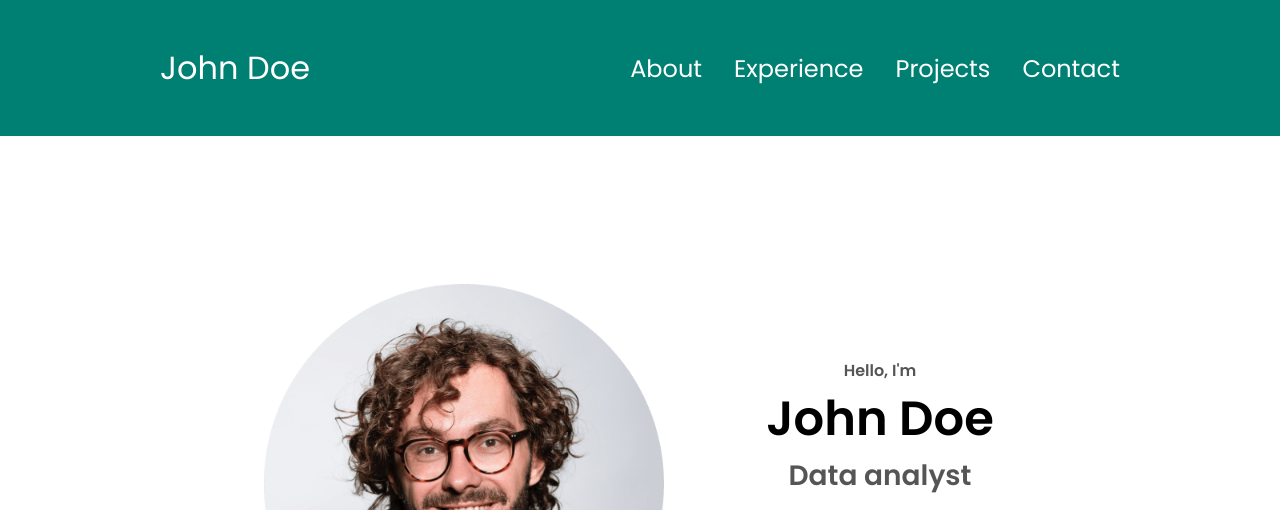
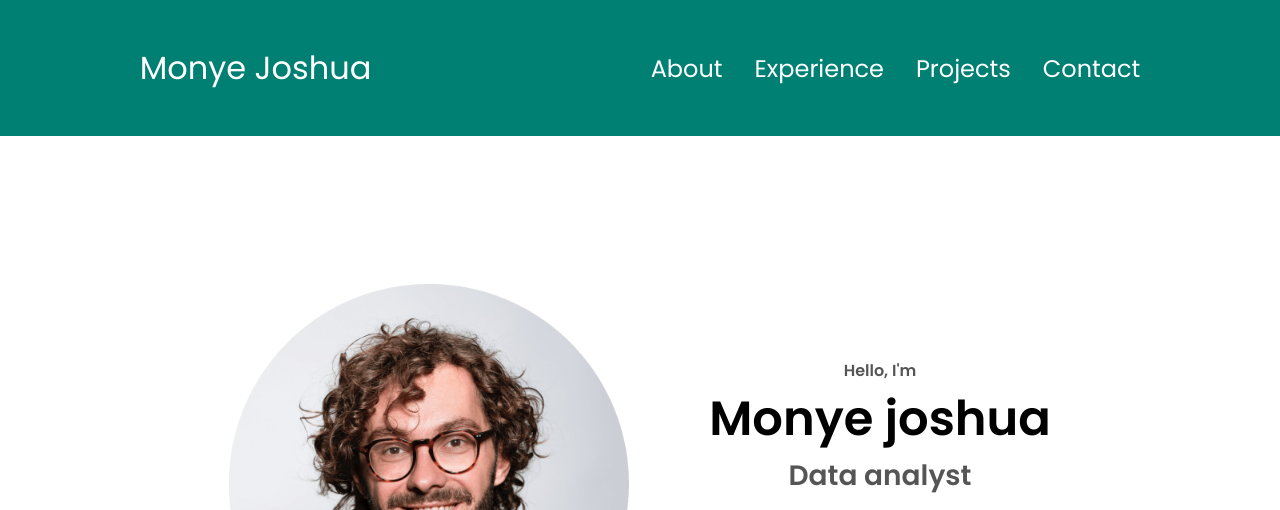
Before and after one commit to Deravvs/deravvs.github.io, a plain HTML site: page index.html in a window 1280 px wide. Shown: the top 510 px of the page. Drawn offline with Linux system fonts and the light colour scheme.

Commit message:
Update index.html

```diff
--- a/index.html
+++ b/index.html
@@ -10,7 +10,7 @@
   </head>
   <body>
     <nav id="desktop-nav">
-      <div class="logo">John Doe</div>
+      <div class="logo">Monye Joshua</div>
       <div>
         <ul class="nav-links">
           <li><a href="#about">About</a></li>
@@ -21,7 +21,7 @@
       </div>
     </nav>
     <nav id="hamburger-nav">
-      <div class="logo">John Doe</div>
+      <div class="logo">Monye Joshua</div>
       <div class="hamburger-menu">
         <div class="hamburger-icon" onclick="toggleMenu()">
           <span></span>
@@ -42,7 +42,7 @@
       </div>
       <div class="section__text">
         <p class="section__text__p1">Hello, I'm</p>
-        <h1 class="title">John Doe</h1>
+        <h1 class="title">Monye joshua</h1>
         <p class="section__text__p2">Data analyst</p>
         <div class="btn-container">
           <button
```
